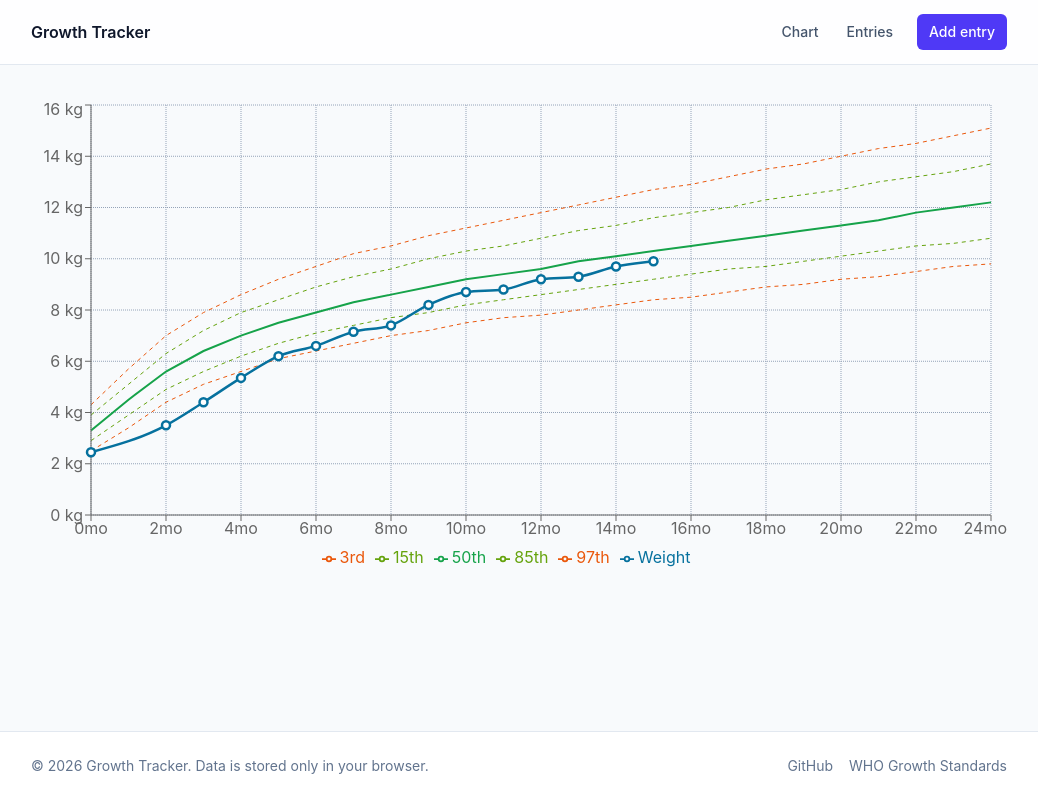
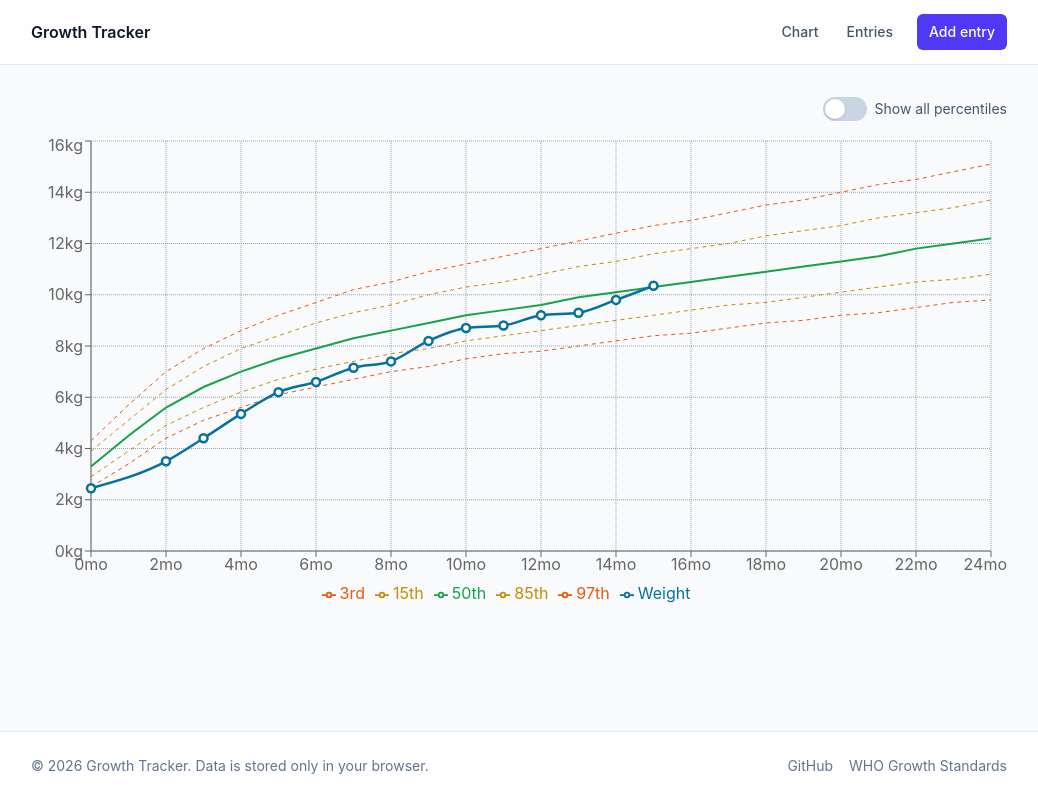
Before and after one commit to senyth/baby-weight-tracker, a React (Vite) app: page / in a window 1280 px wide. Shown: the whole page, without its empty margins (121-1159 px from the left). Built offline with nearby package versions, Linux system fonts and the light colour scheme.

Commit message:
modify types, add constants, add toggle component

```diff
--- a/src/App.tsx
+++ b/src/App.tsx
@@ -5,18 +5,12 @@ import WeightChart from './components/WeightChart';
 import { weightForAgeBoys } from './data/weightForAgeBoys';
 
 function App() {
-
-
-
   return (
     <div className="flex min-h-screen flex-col bg-slate-50 text-slate-900">
     <Header />
-
     <main className="mx-auto w-full max-w-5xl flex-1 px-4 py-8 sm:px-6">
-
       <WeightChart data={weightForAgeBoys} />
     </main>
-
     <Footer />
     </div>
   )
--- /dev/null
+++ b/src/components/Toggle.tsx
@@ -0,0 +1,28 @@
+interface ToggleProps {
+  checked: boolean;
+  onChange: (checked: boolean) => void;
+  label: string;
+}
+
+export default function Toggle({ checked, onChange, label }: ToggleProps) {
+  return (
+    <label className="inline-flex cursor-pointer items-center gap-2 text-sm text-slate-600">
+      <button
+        type="button"
+        role="switch"
+        aria-checked={checked}
+        onClick={() => onChange(!checked)}
+        className={`relative h-6 w-11 rounded-full transition focus:outline-none focus-visible:ring-2 focus-visible:ring-indigo-500 focus-visible:ring-offset-2 ${
+          checked ? "bg-indigo-600" : "bg-slate-300"
+        }`}
+      >
+        <span
+          className={`absolute left-0.5 top-0.5 h-5 w-5 rounded-full bg-white shadow transition-transform ${
+            checked ? "translate-x-5" : "translate-x-0"
+          }`}
+        />
+      </button>
+      {label}
+    </label>
+  );
+}
--- a/src/components/WeightChart.tsx
+++ b/src/components/WeightChart.tsx
@@ -3,34 +3,37 @@ import {
   Tooltip, Legend, ResponsiveContainer,
 } from "recharts";
 import type Percentile from "../types/Percentile";
+import { PERCENTILES } from "../constants/percentiles";
+import Toggle from "./Toggle";
+import { useState } from "react";
 
-export default function GrowthChart({ data }: { data: Percentile[] }) {
-
-const PERCENTILES = [
-//   { key: "p1",  label: "1st",  color: "#dc2626" },
-  { key: "p3",  label: "3rd",  color: "#ea580c" },
-//   { key: "p5",  label: "5th",  color: "#ca8a04" },
-  { key: "p15", label: "15th", color: "#65a30d" },
-//   { key: "p25", label: "25th", color: "#16a34a" },
-  { key: "p50", label: "50th", color: "#16a34a", main: true },
-//   { key: "p75", label: "75th", color: "#16a34a" },
-  { key: "p85", label: "85th", color: "#65a30d" },
-//   { key: "p95", label: "95th", color: "#ca8a04" },
-  { key: "p97", label: "97th", color: "#ea580c" },
-//   { key: "p99", label: "99th", color: "#dc2626" },
-] as const;
+export default function WeightChart({ data }: { data: Percentile[] }) {
+  const [showAll, setShowAll] = useState(false);
+  const visible = PERCENTILES.filter(p => showAll || "core" in p);
+  const LEGEND_ORDER: string[] = [...PERCENTILES.map(p => p.key), "weight"];
 
   return (
     <div className="h-120 w-full">
+      <div className="mb-3 flex justify-end">
+        <Toggle checked={showAll} onChange={setShowAll} label="Show all percentiles" />
+      </div>
       <ResponsiveContainer width="100%" height="100%">
         <LineChart data={data} margin={{ top: 8, right: 16, bottom: 8, left: 0 }}>
           <CartesianGrid strokeDasharray="1 1" stroke="#94a3b8" />
           <XAxis ticks={[0, 2, 4, 6, 8, 10, 12, 14, 16, 18, 20, 22, 24]} dataKey="ageMonths" type="number" domain={[0, 16]} unit="mo" />
-          <YAxis unit=" kg" ticks={[0, 2, 4, 6, 8, 10, 12, 14, 16]} />
-          <Tooltip />
-          <Legend itemSorter={null} />
+          <YAxis unit="kg" ticks={[0, 2, 4, 6, 8, 10, 12, 14, 16]} />
+          <Tooltip
+            labelFormatter={(value) => `${Math.round(Number(value) * 10) / 10} months`}
+            itemSorter={(item) =>
+              item.name === "Weight" ? -1 : parseInt(String(item.name), 10)
+            }
+            formatter={(value, name) => [`${value} kg`, name]}
+          />
+          <Legend
+            itemSorter={(item) => LEGEND_ORDER.indexOf(String(item.dataKey))}
+          />
 
-          {PERCENTILES.map(({ key, label, color, ...rest }) => (
+          {visible.map(({ key, label, color, ...rest }) => (
             <Line
               key={key}
               dataKey={key}
--- /dev/null
+++ b/src/constants/percentiles.ts
@@ -0,0 +1,13 @@
+export const PERCENTILES = [
+  { key: "p1",  label: "1st",  color: "#dc2626" },
+  { key: "p3",  label: "3rd",  color: "#ea580c", core: true },
+  { key: "p5",  label: "5th",  color: "#d97706" },
+  { key: "p15", label: "15th", color: "#ca8a04", core: true },
+  { key: "p25", label: "25th", color: "#65a30d" },
+  { key: "p50", label: "50th", color: "#16a34a", core: true, main: true },
+  { key: "p75", label: "75th", color: "#65a30d" },
+  { key: "p85", label: "85th", color: "#ca8a04", core: true },
+  { key: "p95", label: "95th", color: "#d97706" },
+  { key: "p97", label: "97th", color: "#ea580c", core: true },
+  { key: "p99", label: "99th", color: "#dc2626" },
+] as const;
--- a/src/data/weightForAgeBoys.ts
+++ b/src/data/weightForAgeBoys.ts
@@ -29,9 +29,9 @@ export const weightForAgeBoys: Percentile[] = [
 
 	{ ageMonths: 13, p1: 7.6,  p3: 8.0, p5: 8.2, p15: 8.8, p25: 9.2, p50: 9.9, p75: 10.6, p85: 11.1, p95: 11.8, p97: 12.1, p99: 12.7, weight: 9.3 },
 
-	{ ageMonths: 14, p1: 7.8,  p3: 8.2, p5: 8.4, p15: 9.0, p25: 9.4, p50: 10.1, p75: 10.9, p85: 11.3, p95: 12.1, p97: 12.4, p99: 13.0, weight: 9.7 },
+	{ ageMonths: 14, p1: 7.8,  p3: 8.2, p5: 8.4, p15: 9.0, p25: 9.4, p50: 10.1, p75: 10.9, p85: 11.3, p95: 12.1, p97: 12.4, p99: 13.0, weight: 9.8 },
 
-	{ ageMonths: 15, p1: 8.0,  p3: 8.4, p5: 8.6, p15: 9.2, p25: 9.6, p50: 10.3, p75: 11.1, p85: 11.6, p95: 12.3, p97: 12.7, p99: 13.3, weight: 9.9 },
+	{ ageMonths: 15, p1: 8.0,  p3: 8.4, p5: 8.6, p15: 9.2, p25: 9.6, p50: 10.3, p75: 11.1, p85: 11.6, p95: 12.3, p97: 12.7, p99: 13.3, weight: 10.35 },
 
 	{ ageMonths: 16, p1: 8.1,  p3: 8.5, p5: 8.8, p15: 9.4, p25: 9.8, p50: 10.5, p75: 11.3, p85: 11.8, p95: 12.6, p97: 12.9, p99: 13.6 },
 
--- a/src/types/Child.ts
+++ b/src/types/Child.ts
@@ -1,8 +1,9 @@
-export type Gender = "M" | "F";
+import type { Gender } from "./Gender";
+import type { ISODate } from "./ISODate";
 
 export interface Child {
     id: string;
     name: string;
-    birthday: Date;
+    date: ISODate;
     gender: Gender;
 }
--- /dev/null
+++ b/src/types/Gender.ts
@@ -0,0 +1 @@
+export type Gender = "M" | "F";
--- /dev/null
+++ b/src/types/ISODate.ts
@@ -0,0 +1 @@
+export type ISODate = `${number}-${number}-${number}`; // ISO "2026-10-16"
--- a/src/types/WeightEntry.ts
+++ /dev/null
@@ -1,5 +0,0 @@
-export interface WeightEntry {
-    id: string;
-    date: Date;
-    weight: number;
-}
```
Also changed, not shown: src/types/Weight.ts (added, +8 -0 lines). Lines whose indentation alone changed are shown as unchanged.
